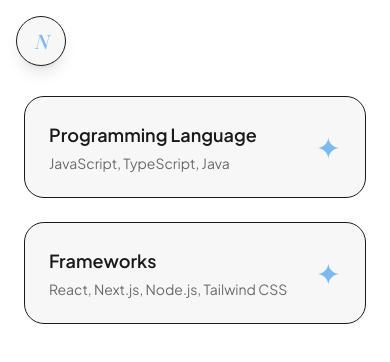
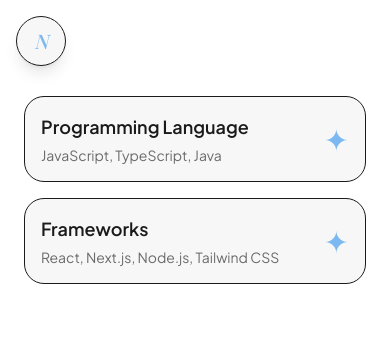
Before and after one commit to Naqila-Syaniwa/naqila-portofolio, a Next.js app: page /skills in a window 390 px wide. Shown: the top 362 px of the page. Built offline with nearby package versions, Linux system fonts and the light colour scheme.

Commit message:
feat: refine About and Skills layout across breakpoints

```diff
--- a/src/app/(dashboard)/about/page.tsx
+++ b/src/app/(dashboard)/about/page.tsx
@@ -15,7 +15,7 @@
             variants={staggerContainer}
             initial="hidden"
             animate="visible"
-            className="flex flex-col items-center gap-10"
+            className="flex flex-col items-center gap-6 md:gap-10"
         >
             <motion.div variants={fadeUp} className="w-full">
                 <RoleFilter roles={aboutContent.roles} active={activeRole} onChange={setActiveRole} />
@@ -23,7 +23,7 @@
 
             <motion.div
                 variants={photoReveal}
-                className="border-border bg-surface h-64 w-64 rounded-card border sm:h-72 sm:w-72"
+                className="border-border bg-surface h-48 w-48 rounded-card border md:h-64 md:w-64 xl:h-72 xl:w-72"
             />
 
             <AnimatePresence mode="wait">
--- a/src/app/(dashboard)/skills/page.tsx
+++ b/src/app/(dashboard)/skills/page.tsx
@@ -14,7 +14,7 @@
             variants={staggerContainer}
             initial="hidden"
             animate="visible"
-            className="grid grid-cols-1 items-start gap-6 sm:grid-cols-[repeat(auto-fit,minmax(300px,1fr))]"
+            className="grid grid-cols-1 items-start gap-4 sm:grid-cols-[repeat(auto-fit,minmax(300px,1fr))] md:gap-6"
         >
             {skillCategories.map((category) => {
                 const isOpen = openId === category.id;
@@ -23,7 +23,7 @@
                         key={category.id}
                         variants={fadeUp}
                         layout
-                        className="border-border bg-surface rounded-card border p-6"
+                        className="border-border bg-surface rounded-card border p-4 md:p-6"
                     >
                         <motion.button
                             type="button"
@@ -34,7 +34,7 @@
                                 backgroundColor: isOpen ? 'var(--color-accent)' : 'rgba(0,0,0,0)',
                             }}
                             transition={microTransition}
-                            className="-m-6 flex w-[calc(100%+3rem)] items-center justify-between gap-4 rounded-card p-6 text-left"
+                            className="-m-4 flex w-[calc(100%+2rem)] items-center justify-between gap-4 rounded-card p-4 text-left md:-m-6 md:w-[calc(100%+3rem] md:p-6"
                         >
                             <div className="flex flex-col gap-1">
                                 <h2
@@ -75,13 +75,13 @@
                                     transition={microTransition}
                                     className="overflow-hidden"
                                 >
-                                    <div className="border-border mt-4 flex flex-wrap gap-3 border-t pt-4">
+                                    <div className="border-border mt-4 flex flex-wrap gap-2 border-t pt-4 md:gap-3">
                                         {category.skills.map((skill) => {
                                             const Icon = skillIconMap[skill.icon];
                                             return (
                                             <div
                                                 key={skill.name}
-                                                className="border-border bg-background flex items-center gap-2 rounded-card border px-4 py-2.5"
+                                                className="border-border bg-background flex items-center gap-2 rounded-card border px-3 py-2 md:px-4 md:py-2.5"
                                             >
                                                 {Icon && (
                                                     <Icon aria-hidden className="text-accent shrink-0 text-lg" />
```
